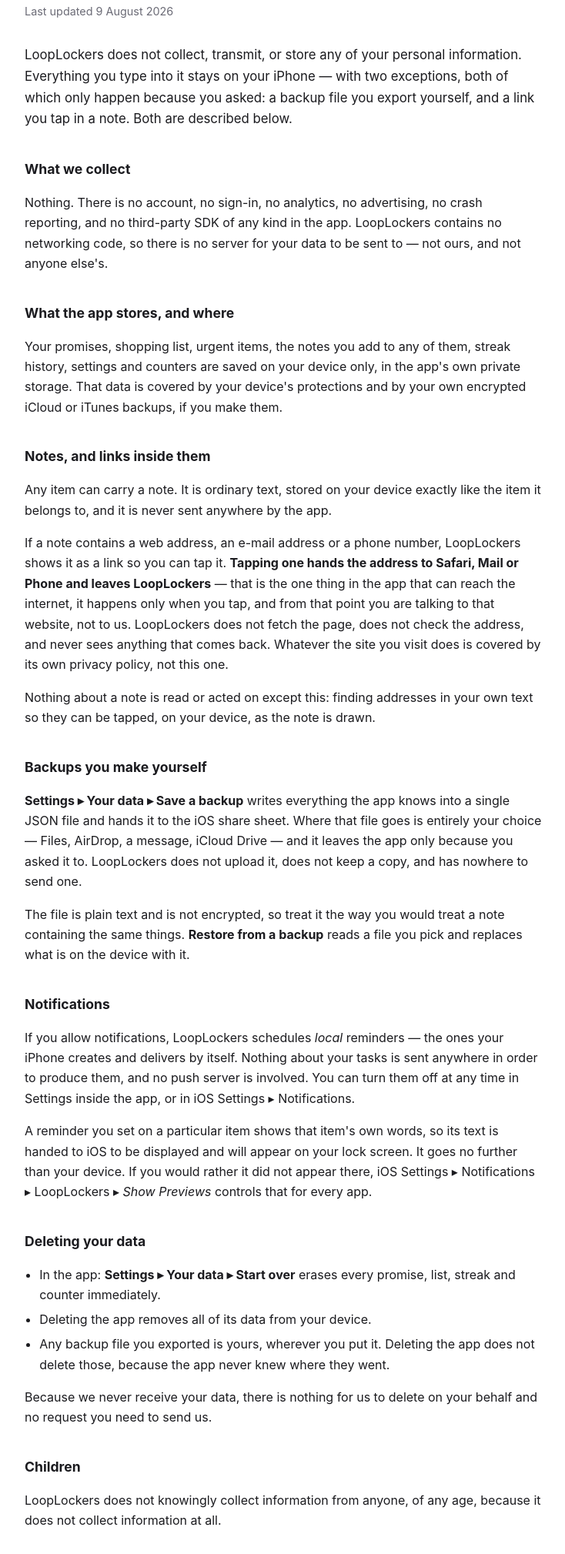
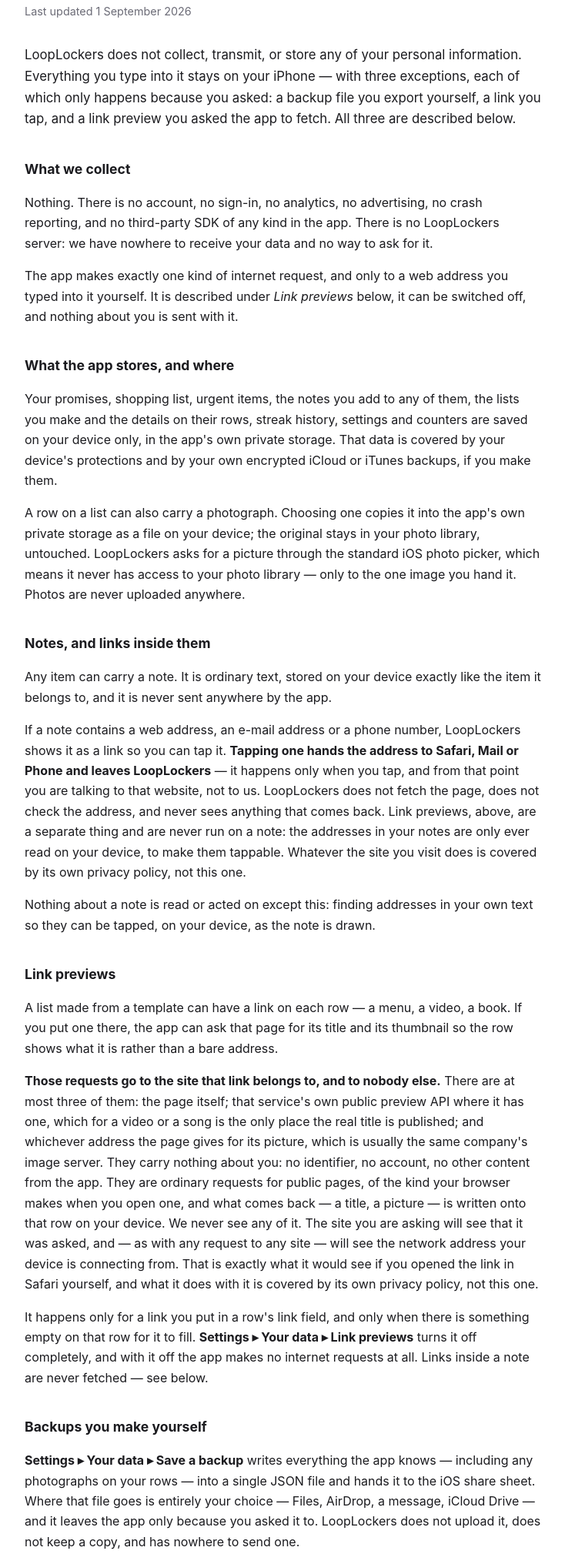
Before and after one commit to choonesen/jovanalist-privacy, a plain HTML site: page index.html in a window 1280 px wide. Shown: the part 89-2108 px from the top of the page at 77% size, without its empty margins (272-1006 px from the left). Drawn offline with Linux system fonts and the light colour scheme.

Commit message:
Describe link previews, and say the page is also support

```diff
--- a/index.html
+++ b/index.html
@@ -30,29 +30,43 @@
 <body>
 
 <h1>LoopLockers Privacy Policy</h1>
-<p class="updated">Last updated 9 August 2026</p>
+<p class="updated">Last updated 1 September 2026</p>
 
 <p class="lede">
   LoopLockers does not collect, transmit, or store any of your personal
-  information. Everything you type into it stays on your iPhone — with two
-  exceptions, both of which only happen because you asked: a backup file you
-  export yourself, and a link you tap in a note. Both are described below.
+  information. Everything you type into it stays on your iPhone — with three
+  exceptions, each of which only happens because you asked: a backup file you
+  export yourself, a link you tap, and a link preview you asked the app to
+  fetch. All three are described below.
 </p>
 
 <h2>What we collect</h2>
 <p>
   Nothing. There is no account, no sign-in, no analytics, no advertising, no
-  crash reporting, and no third-party SDK of any kind in the app. LoopLockers
-  contains no networking code, so there is no server for your data to be sent
-  to — not ours, and not anyone else's.
+  crash reporting, and no third-party SDK of any kind in the app. There is no
+  LoopLockers server: we have nowhere to receive your data and no way to ask for
+  it.
+</p>
+<p>
+  The app makes exactly one kind of internet request, and only to a web address
+  you typed into it yourself. It is described under <em>Link previews</em> below,
+  it can be switched off, and nothing about you is sent with it.
 </p>
 
 <h2>What the app stores, and where</h2>
 <p>
   Your promises, shopping list, urgent items, the notes you add to any of them,
-  streak history, settings and counters are saved on your device only, in the
-  app's own private storage. That data is covered by your device's protections
-  and by your own encrypted iCloud or iTunes backups, if you make them.
+  the lists you make and the details on their rows, streak history, settings and
+  counters are saved on your device only, in the app's own private storage. That
+  data is covered by your device's protections and by your own encrypted iCloud
+  or iTunes backups, if you make them.
+</p>
+<p>
+  A row on a list can also carry a photograph. Choosing one copies it into the
+  app's own private storage as a file on your device; the original stays in your
+  photo library, untouched. LoopLockers asks for a picture through the standard
+  iOS photo picker, which means it never has access to your photo library — only
+  to the one image you hand it. Photos are never uploaded anywhere.
 </p>
 
 <h2>Notes, and links inside them</h2>
@@ -63,11 +77,12 @@
 <p>
   If a note contains a web address, an e-mail address or a phone number,
   LoopLockers shows it as a link so you can tap it. <strong>Tapping one hands the
-  address to Safari, Mail or Phone and leaves LoopLockers</strong> — that is the
-  one thing in the app that can reach the internet, it happens only when you tap,
-  and from that point you are talking to that website, not to us. LoopLockers
-  does not fetch the page, does not check the address, and never sees anything
-  that comes back. Whatever the site you visit does is covered by its own privacy
+  address to Safari, Mail or Phone and leaves LoopLockers</strong> — it happens
+  only when you tap, and from that point you are talking to that website, not to
+  us. LoopLockers does not fetch the page, does not check the address, and never
+  sees anything that comes back. Link previews, above, are a separate thing and
+  are never run on a note: the addresses in your notes are only ever read on your
+  device, to make them tappable. Whatever the site you visit does is covered by its own privacy
   policy, not this one.
 </p>
 <p>
@@ -75,10 +90,39 @@
   own text so they can be tapped, on your device, as the note is drawn.
 </p>
 
+<h2>Link previews</h2>
+<p>
+  A list made from a template can have a link on each row — a menu, a video, a
+  book. If you put one there, the app can ask that page for its title and its
+  thumbnail so the row shows what it is rather than a bare address.
+</p>
+<p>
+  <strong>Those requests go to the site that link belongs to, and to nobody
+  else.</strong> There are at most three of them: the page itself; that
+  service's own public preview API where it has one, which for a video or a song
+  is the only place the real title is published; and whichever address the page
+  gives for its picture, which is usually the same company's image server. They
+  carry nothing about you: no identifier, no account, no other content from the
+  app. They are ordinary requests for public pages, of the kind your browser
+  makes when you open one, and what comes back — a title, a picture — is written
+  onto that row on your device. We never see any of it. The site you
+  are asking will see that it was asked, and — as with any request to any site —
+  will see the network address your device is connecting from. That is exactly
+  what it would see if you opened the link in Safari yourself, and what it does
+  with it is covered by its own privacy policy, not this one.
+</p>
+<p>
+  It happens only for a link you put in a row's link field, and only when there
+  is something empty on that row for it to fill. <strong>Settings ▸ Your data ▸
+  Link previews</strong> turns it off completely, and with it off the app makes
+  no internet requests at all. Links inside a note are never fetched — see below.
+</p>
+
 <h2>Backups you make yourself</h2>
 <p>
   <strong>Settings ▸ Your data ▸ Save a backup</strong> writes everything the app
-  knows into a single JSON file and hands it to the iOS share sheet. Where that
+  knows — including any photographs on your rows — into a single JSON file and
+  hands it to the iOS share sheet. Where that
   file goes is entirely your choice — Files, AirDrop, a message, iCloud Drive —
   and it leaves the app only because you asked it to. LoopLockers does not upload
   it, does not keep a copy, and has nowhere to send one.
@@ -107,7 +151,7 @@
 <h2>Deleting your data</h2>
 <ul>
   <li>In the app: <strong>Settings ▸ Your data ▸ Start over</strong> erases every
-    promise, list, streak and counter immediately.</li>
+    promise, list, streak, counter and stored photograph immediately.</li>
   <li>Deleting the app removes all of its data from your device.</li>
   <li>Any backup file you exported is yours, wherever you put it. Deleting the
     app does not delete those, because the app never knew where they went.</li>
@@ -130,9 +174,17 @@
   the app's release notes.
 </p>
 
-<h2>Contact</h2>
+<h2>Support and contact</h2>
 <p>
-  Questions about this policy: <a href="mailto:iphowr1@gmail.com">iphowr1@gmail.com</a>
+  This is also LoopLockers' support page. For help with the app, to report
+  something broken, or to ask about anything written here, write to
+  <a href="mailto:iphowr1@gmail.com">iphowr1@gmail.com</a>.
+</p>
+<p>
+  There is no account to recover and no server that can be down: everything the
+  app knows is on your own device, which is the point of it. If something has
+  gone wrong, Settings ▸ Your data ▸ Save a backup will write the whole of it to
+  a file you can keep before anything else is tried.
 </p>
 
 <footer>
```
